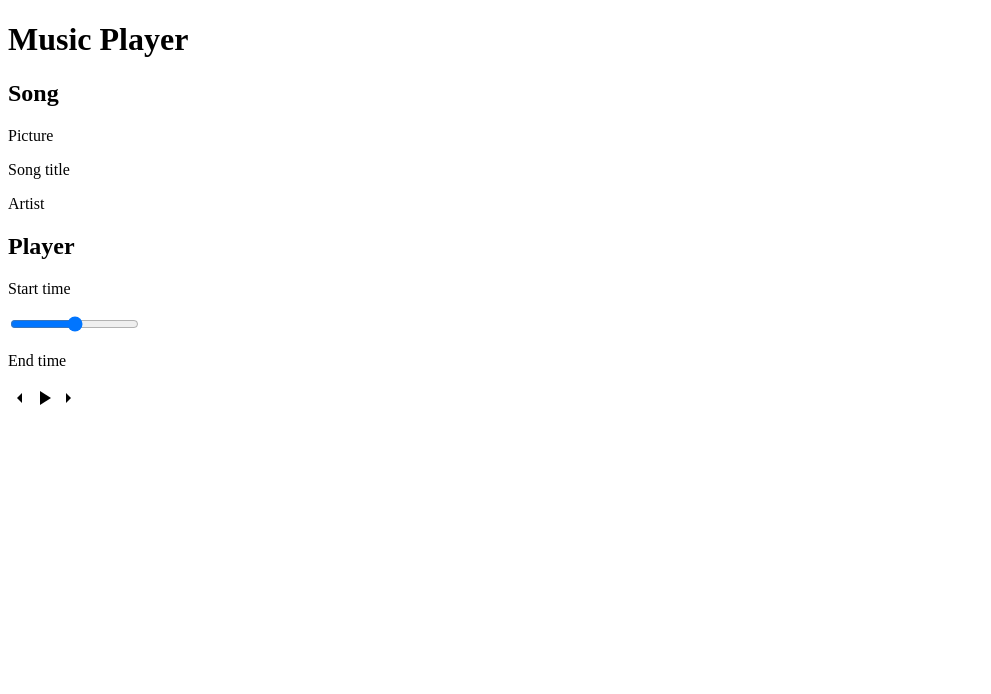
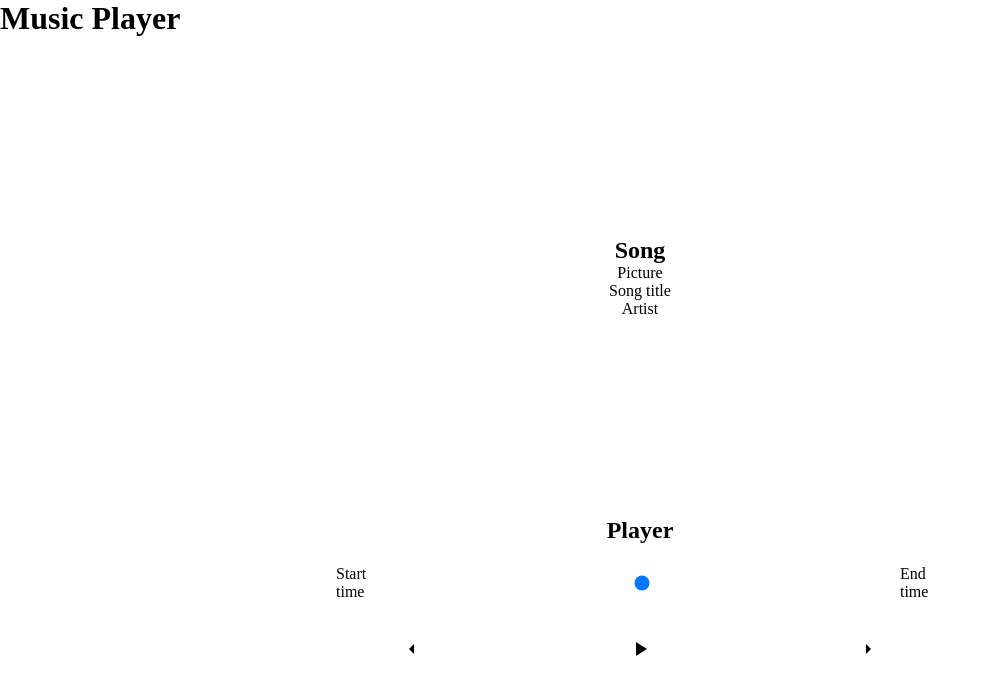
Before and after one commit to ohyland/React-Music-App, a React (Create React App) app: page / in a window 1280 px wide. Shown: the top 694 px of the page, without its empty margins (0-991 px from the left). Built offline with nearby package versions, Linux system fonts and the light colour scheme.

Commit message:
initial styling

```diff
--- a/src/App.js
+++ b/src/App.js
@@ -1,4 +1,7 @@
 import React from "react";
+
+// third party
+import "./styles/app.scss";
 
 // import components
 import Player from "./components/Player";
--- a/src/components/Player.js
+++ b/src/components/Player.js
@@ -13,8 +13,13 @@
         <p>Start time</p>
         <input type="range"/>
         <p>End time</p>
-        <div  className="play-control"><ArrowLeftIcon/><PlayArrowIcon /><ArrowRightIcon/></div>
-      </div>
+        </div>
+        <div className="play-control" >
+          <ArrowLeftIcon/>
+          <PlayArrowIcon />
+          <ArrowRightIcon/>
+          </div>
+
     </div>
   );
 }
--- a/src/components/Song.js
+++ b/src/components/Song.js
@@ -2,7 +2,7 @@
 
 const Song = () => {
   return (
-    <div className="song">
+    <div className="song-container">
       <h2>Song</h2>
       <p>Picture</p>
       <p>Song title</p>
--- /dev/null
+++ b/src/styles/_player.scss
@@ -0,0 +1,35 @@
+.player {
+    min-height: 20vh;
+    display: flex;
+    flex-direction: column;
+    align-items: center;
+    justify-content: space-between;
+  }
+
+  .time-control {
+    width: 50%;
+    display: flex;
+    align-items: center;
+    input {
+      width: 100%;
+      background-color: plum;
+      -webkit-appearance: none;
+      background: transparent;
+      cursor: pointer;
+    }
+
+    p {
+      padding: 1rem;
+    }
+  }
+  .play-control {
+    display: flex;
+    justify-content: space-between;
+    align-items: center;
+    padding: 1rem;
+
+    width: 40%;
+    svg {
+      cursor: pointer;
+    }
+  }
--- /dev/null
+++ b/src/styles/_song.scss
@@ -0,0 +1,7 @@
+.song-container {
+    min-height: 60vh;
+    display: flex;
+    flex-direction: column;
+    justify-content: center;
+    align-items: center;
+  }
--- /dev/null
+++ b/src/styles/app.scss
@@ -0,0 +1,8 @@
+* {
+    margin:0;
+    padding:0;
+    box-sizing:border-box;
+}
+
+@import "./song";
+@import "./player";
```
